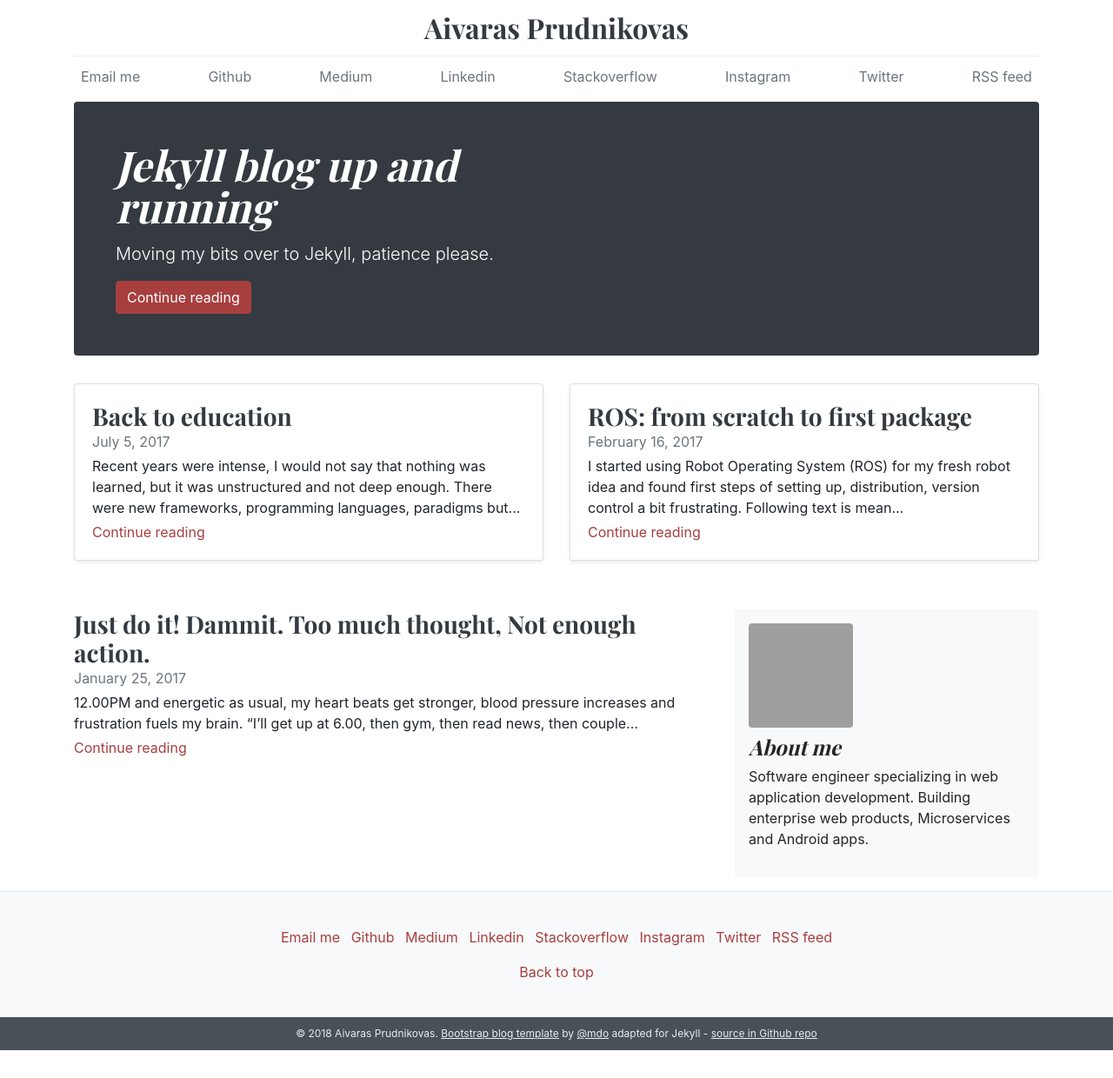
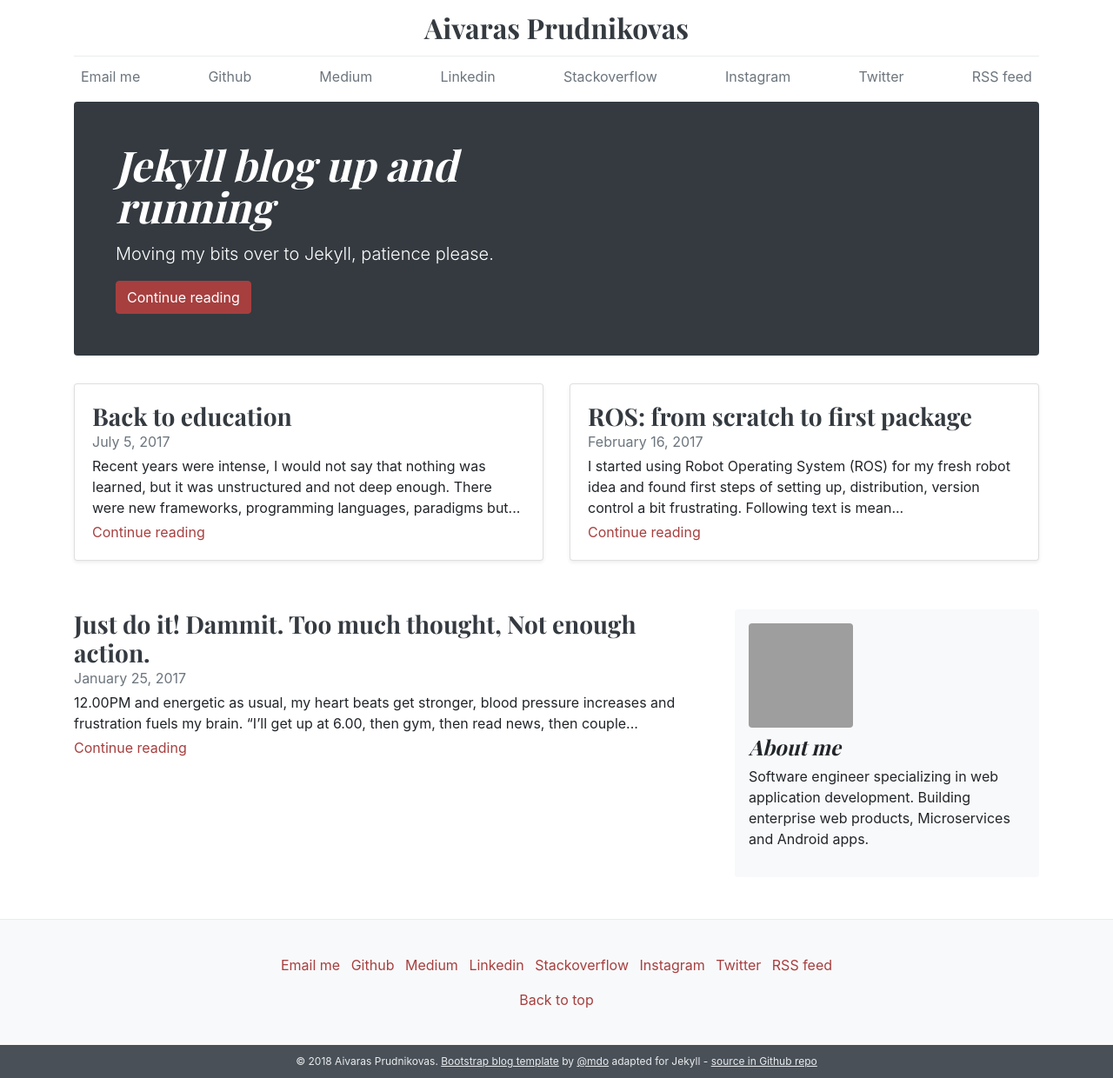
Before and after one commit to ivarprudnikov/ivarprudnikov.com, a Jekyll site: the page built from index.html, in a window 1280 px wide. Shown: the whole page at 87% size. Built offline with Jekyll 4.4.1, drawn with Linux system fonts in a browser that asks for light colours; before the commit the page ends 1208 px from its top, so only the background shows below that; grey boxes are pictures that could not be loaded.

Commit message:
more margin at the bottom of "about me" section

```diff
--- a/index.html
+++ b/index.html
@@ -91,7 +91,7 @@ layout: default
   </div>
 
   <aside class="col-md-4 blog-sidebar">
-    <div class="p-3 mb-3 bg-light rounded">
+    <div class="p-3 mb-5 bg-light rounded">
       <img class="rounded mx-auto mb-2"
            alt="Avatar"
            src="{{ site.avatar }}"
```
